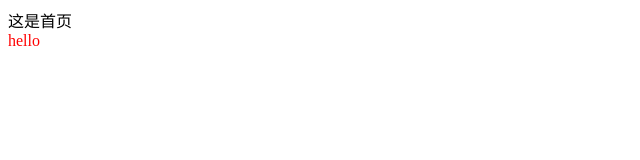
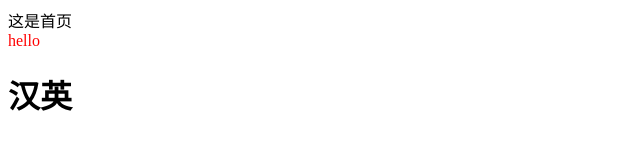
Before and after one commit to leixiangxaingaa/git-lxx, a plain HTML site: page index.html in a window 1280 px wide. Shown: the whole page, without its empty margins (0-640 px from the left). Drawn offline with Linux system fonts and the light colour scheme.

Commit message:
更新首页
增加了一些功能

```diff
--- a/index.html
+++ b/index.html
@@ -7,5 +7,6 @@
 	<body>
 		这是首页
 		<div style="color:red">hello</div>
+		<h1>汉英<h1>
 	</body>
 </html>
```
